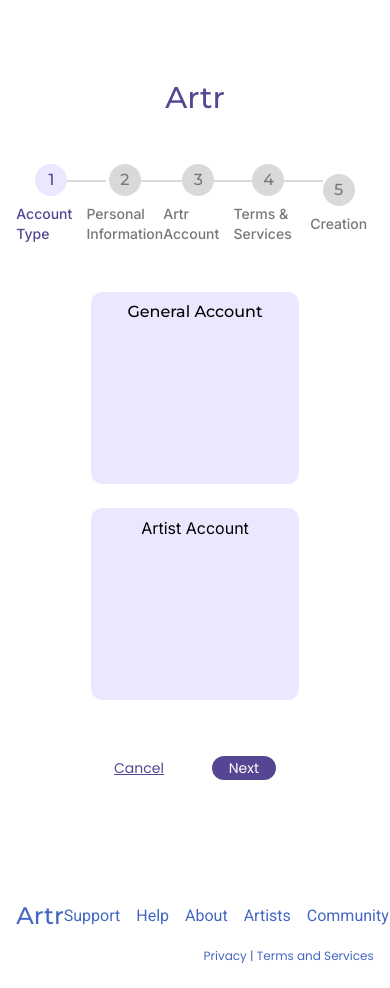
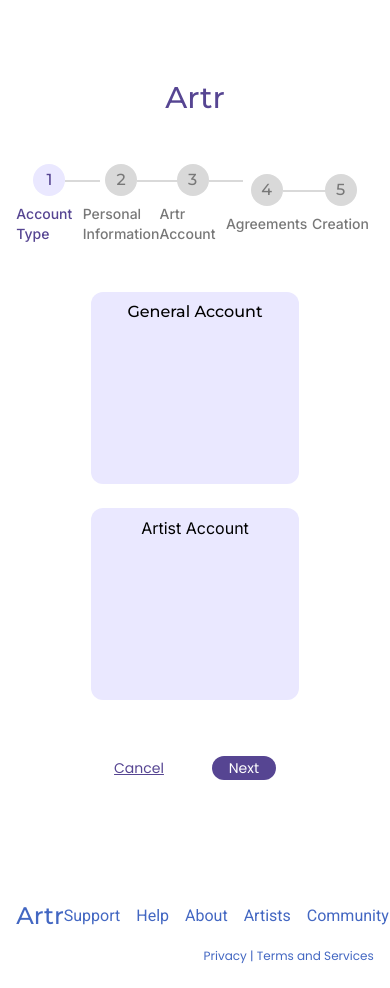
Before and after one commit to ArtrOfficial/Artr, a Next.js app in the folder artr/: page /pages/SignUpPage in a window 390 px wide. Built offline with nearby package versions, Linux system fonts and the light colour scheme.

Commit message:
fixed responsiveness of agreement checkbox in step 4

```diff
--- a/artr/app/pages/SignUpPage/SignUp.js
+++ b/artr/app/pages/SignUpPage/SignUp.js
@@ -9,7 +9,7 @@ import SignUp4 from './SignUp4';
 import SignUp5 from './SignUp5';
 import NewArtistProfile from './NewArtistProfile';
 
-const steps = ['Account Type', 'Personal Information', 'Artr Account', 'Terms & Services', 'Creation'];
+const steps = ['Account Type', 'Personal Information', 'Artr Account', 'Agreements', 'Creation'];
 
 function SignUp() {
   const [currentStep, setCurrentStep] = useState(1);
--- a/artr/app/pages/SignUpPage/SignUp4.js
+++ b/artr/app/pages/SignUpPage/SignUp4.js
@@ -19,7 +19,7 @@ function SignUp4({ isChecked, setCheckBox }) {
           consequat.
         </div>
       </div>
-      <div className='flex mt-4'>
+      <div className='flex mt-4 md:w-[450px] w-[350px]'>
         <input
           type="checkbox"
           checked={isChecked}
--- a/artr/app/pages/SignUpPage/SignUp5.js
+++ b/artr/app/pages/SignUpPage/SignUp5.js
@@ -3,7 +3,7 @@ import React from 'react';
 function SignUp5() {
   return (
     <div className='flex flex-col mt-4 md:mt-12'>
-      hiiii!
+      *icon should be here*
     </div>
   );
 }
```
